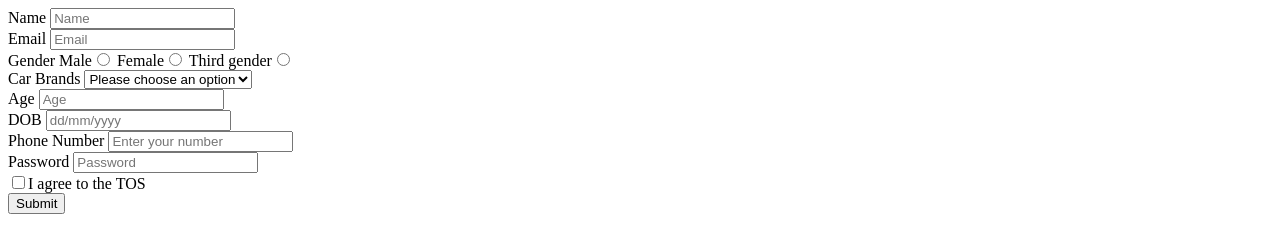
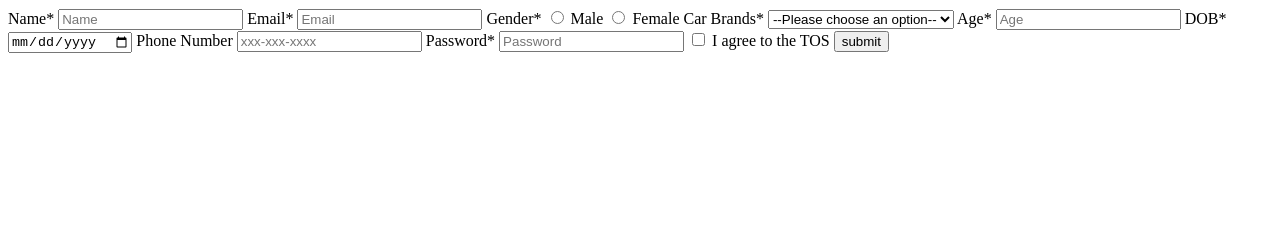
Before and after one commit to acciojob/signup-form-car-Sonu34668, a website: page main.html in a window 1280 px wide. Drawn offline with Linux system fonts and the light colour scheme.

Commit message:
created a submission

```diff
--- a/main.html
+++ b/main.html
@@ -1,11 +1,11 @@
 <!DOCTYPE html>
 
-<html>
+<!-- <html>
 <head>
 	<link rel="stylesheet" href="styles.css">
 </head>
 <body>
-	<!-- the entire body must be written by student -->
+	<!-- the entire body must be written by student
     <script type="text/javascript" src="./script.js">
 </script>
 	<form action ="/tutorial/action.html" method="get">
@@ -57,4 +57,59 @@
 	</div>
 	</form>
 </body>
+</html> -->
+<!DOCTYPE html>
+
+<html>
+
+<head>
+	<link rel="stylesheet" href="styles.css">
+</head>
+
+<body>
+	<form method="post">
+		<label for="name"> Name*</label>
+		<input type="text" id="name" placeholder="Name" required >
+
+		<label for="email"> Email*</label>
+		<input type="email" id="email"  placeholder="Email" required>
+
+		<label for="gender"> Gender*</label>
+		<input type="radio" name="gender" id="gender_m" required>
+		<label for="gender_m">Male</label>
+	    <input type="radio" name="gender" id="gender_f" required>
+        <label for="gender_f">Female</label>
+
+		<label for="cars"> Car Brands*</label>
+		<select id="cars" required>
+			<option value="">--Please choose an option--</option>
+					<option value="bmw">BMW</option>
+					<option value="audi">Audi</option>
+			       <option value="mercedez">Mercedez</option>
+		</select>
+
+		<label for="age"> Age*</label>
+		<input type="number" id="age"  placeholder="Age" required>
+
+		<label for="dob"> DOB*</label>
+		<input type="date" id="dob" required>
+
+		<label for="phone"> Phone Number</label>
+		<input type="tel" id="tel" placeholder="xxx-xxx-xxxx" required>
+
+		<label for="password"> Password*</label>
+		<input type="password" id="password"  placeholder="Password" required>
+
+		<input type="checkbox" required id="tos">
+		<label for="tos">I agree to the TOS</label>
+
+		<button type="submit">submit</button>
+
+	</form>
+	<!-- the entire body must be written by student -->
+    <script type="text/javascript" src="./script.js">
+    </script>
+
+</body>
+
 </html>
```
